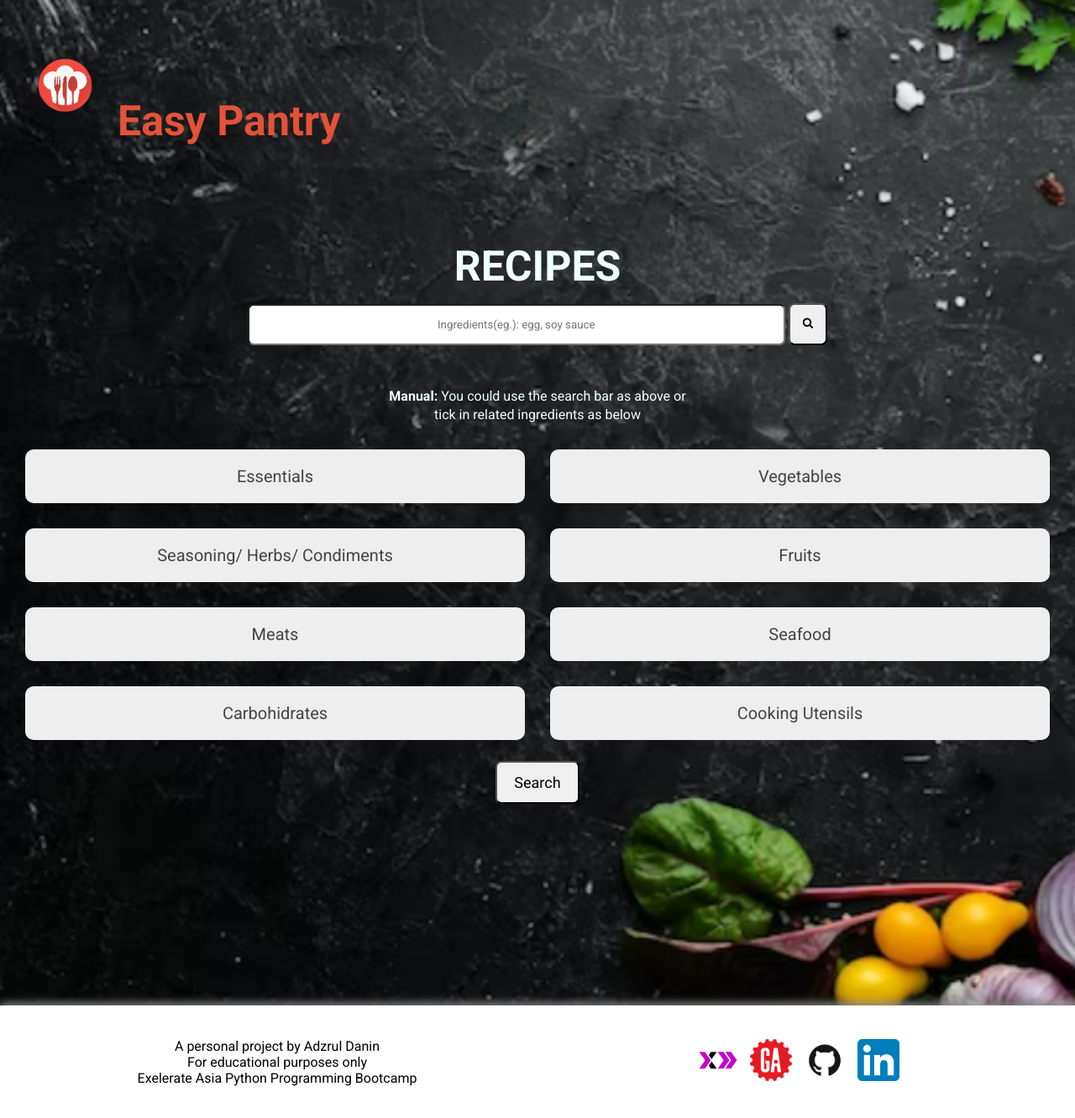
After one commit to AdzDa/Python_Programming_Bootcamp, a Flask app: template Project/WebDevelopment/EasyPantry_RecipeApp/templates/recipes.html in a window 1280 px wide. The commit adds this page. Shown: the whole page at 84% size. Run offline with Flask 3, Linux system fonts and the light colour scheme; the template is opened without the code that fills it, so the values that code supplies are empty.

Commit message:
add some

```diff
--- /dev/null
+++ b/Project/WebDevelopment/EasyPantry_RecipeApp/static/style1.css
@@ -0,0 +1,158 @@
+/* root */
+*{
+    margin: 0;
+    padding: 0;
+    box-sizing: border-box;
+    font-family: 'Roboto', sans-serif, 'Montserrat';
+    overflow-x: hidden;
+}
+
+/* .NavBar{
+    display: flex;
+    align-items: center;
+    padding: 20px;
+    background: white;
+    margin-bottom: 0px;
+} */
+
+.logo{
+    display: flex;
+    align-items: center;
+    margin-top: 15px;
+    margin-left: 15px;
+}
+
+a{
+    text-decoration: none;
+    color: gray;
+}
+
+.manual{
+    color: azure;
+    line-height: 22px;
+}
+
+footer{
+    box-shadow: 0 -3px 10px #888888;
+    text-align: center;
+    padding: 20px;
+    margin-bottom: 0px;
+    position: relative;
+    left: 0;
+    bottom: 0;
+    width: 100%;
+}
+
+.rowA{
+    display: flex;
+    align-items: center;
+    flex-wrap: wrap;
+    justify-content: space-around;
+}
+
+.info{
+    flex-basis: 50%;
+    max-width: 50%;
+    color: black;
+}
+
+.AttachmentLogos{
+    margin-top: 20px;
+    margin-bottom: 20px;
+    flex-basis: 50%;
+    max-width: 50%;
+}
+
+.AttachmentLogos img{
+    width: 50px;
+    /* flex: 1;
+    text-align: right; */
+}
+
+h1{
+    margin-top: 100px;
+    margin-bottom: 15px;
+    text-align: center;
+    color: azure;
+    font-size: 50px;
+}
+
+#input_text{
+    padding: 15px;
+    border-radius: 7px;
+    width: 50%;
+}
+
+    ::-webkit-input-placeholder {
+        text-align: center;
+    }
+
+    :-moz-placeholder {
+        text-align: center;
+    }
+
+#search_btn{
+    padding: 15px;
+    border-radius: 7px;
+    margin:auto;
+    max-width:350px"
+}
+
+.accordion {
+    background-color: #eee;
+    color: #444;
+    cursor: pointer;
+    padding: 20px;
+    width: 100%;
+    border: none;
+    text-align: left;
+    outline: none;
+    font-size: 20px;
+    text-align: center;
+    transition: 0.4s;
+    border-radius: 10px;
+    margin-top: 30px;
+  }
+
+  .active, .accordion:hover {
+    background-color: #ccc;
+  }
+
+  .panel {
+    padding: 10px 30px;
+    display: none;
+    background-color: white;
+    overflow: hidden;
+    border:1px solid black;
+    border-radius: 10px;
+    margin-top: 10px;
+  }
+
+  .col2{
+      flex-basis: 50%;
+  }
+
+  .row2{
+      display:flex;
+      margin-left: 30px;
+      margin-right: 30px;
+  }
+
+#search_btn2{
+    margin-top: 25px;
+    margin-bottom: 240px;
+    padding: 13px;
+    border-radius: 7px;
+    width:100px;
+    font-size: 18px;
+}
+
+.container{
+    overflow-y: auto;
+
+}
+
+.main_container{
+    background-image: url("../static/Background_recipe_pg.png");
+    background-size: cover;
+}
--- /dev/null
+++ b/Project/WebDevelopment/EasyPantry_RecipeApp/templates/recipes.html
@@ -0,0 +1,334 @@
+<!DOCTYPE html>
+<html lang="en">
+<head>
+    <meta charset="UTF-8">
+    <meta name="viewport" content="width=device-width, initial-scale=1.0">
+    <title>Easy Pantry - Recipe Generator</title>
+
+    <link rel="stylesheet" href="../static/style1.css">
+    <link rel="preconnect" href="https://fonts.googleapis.com">
+    <link rel="preconnect" href="https://fonts.gstatic.com" crossorigin>
+    <link href="https://fonts.googleapis.com/css2?family=Montserrat:wght@100;400;500;700&family=Roboto:wght@100;400;700&display=swap" rel="stylesheet">
+    <link rel="stylesheet" href="https://cdnjs.cloudflare.com/ajax/libs/font-awesome/4.7.0/css/font-awesome.min.css">
+</head>
+
+<body>
+    <div class="main_container">
+        <div class="header">
+            <div class="logo">
+                <img src="../static/logo.png" alt="Logo" width="125px">
+                <h1 style="color: rgb(228, 82, 56);">Easy Pantry</h1>
+            </div>
+        </div>
+
+        <h1>RECIPES</h1>
+        <div class="row1" style="margin-bottom: 50px;">
+            <form method="post">    <!--- action="/action_page.php"--->
+                <center>
+                <input type="text" name="" id="input_text" placeholder="Ingredients(eg.): egg, soy sauce">
+                <button type="submit" id="search_btn"><i class="fa fa-search"></i></button>
+                </center>
+            </form>
+        </div>
+
+        <p style="text-align: center; margin-top: 20px;" class="manual">
+            <strong>Manual:</strong> You could use the search bar as above or
+        <br>tick in related ingredients as below</p>
+
+        <div class="container">
+            <div class="row2">
+                <div class="col2">
+                    <button class="accordion">Essentials</button>
+                    <div class="panel">
+                        <form method="post" style="font-size: 20px; margin-left: 300px" class="row2">
+                            <div class="col2">
+                                <input type="checkbox" id="panel-1-a" name="panel-1-a" value="panel1A">
+                                <label for="panel-1-a">Cooking oil</label><br>
+
+                                <input type="checkbox" id="panel-1-b" name="panel-1-b" value="panel1B">
+                                <label for="panel-1-b">Garlic</label><br>
+
+                                <input type="checkbox" id="panel-1-c" name="panel-1-c" value="panel1C">
+                                <label for="panel-1-c">Onion/ Holland onion</label><br>
+
+                                <input type="checkbox" id="panel-1-d" name="panel-1-d" value="panel1D">
+                                <label for="panel-1-d">Red onion</label><br>
+                            </div>
+
+                            <div class="col2">
+                                <input type="checkbox" id="panel-1-e" name="panel-1-e" value="panel1E">
+                                <label for="panel-1-e">Shallot</label><br>
+
+                                <input type="checkbox" id="panel-1-f" name="panel-1-f" value="panel1F">
+                                <label for="panel-1-f">Sugar</label><br>
+
+                                <input type="checkbox" id="panel-1-g" name="panel-1-g" value="panel1G">
+                                <label for="panel-1-g">Salt</label><br>
+                            </div>
+                        </form>
+                    </div>
+
+                    <button class="accordion">Seasoning/ Herbs/ Condiments</button>
+                    <div class="panel">
+                        <form method="post" style="font-size: 20px; margin-left: 300px" class="row2">
+                            <div class="col2">
+                                <input type="checkbox" id="panel-2-a" name="panel-2-a" value="panel2A">
+                                <label for="panel-2-a">Curry powder</label><br>
+
+                                <input type="checkbox" id="panel-2-b" name="panel-2-b" value="panel2B">
+                                <label for="panel-2-b">Turmeric powder</label><br>
+
+                                <input type="checkbox" id="panel-2-c" name="panel-2-c" value="panel2C">
+                                <label for="panel-2-c">Ketchup</label><br>
+
+                                <input type="checkbox" id="panel-2-d" name="panel-2-d" value="panel2D">
+                                <label for="panel-2-d">Soy sauce</label><br>
+
+                                <input type="checkbox" id="panel-2-e" name="panel-2-e" value="panel2E">
+                                <label for="panel-2-e">Fish sauce</label><br>
+                            </div>
+
+                            <div class="col2">
+                                <input type="checkbox" id="panel-2-f" name="panel-2-f" value="panel2F">
+                                <label for="panel-2-f">Mayonnaise</label><br>
+
+                                <input type="checkbox" id="panel-2-g" name="panel-2-g" value="panel2G">
+                                <label for="panel-2-g">Sesame oil</label><br>
+
+                                <input type="checkbox" id="panel-2-h" name="panel-2-h" value="panel2H">
+                                <label for="panel-2-h">Oyster sauce</label><br>
+
+                                <input type="checkbox" id="panel-2-i" name="panel-2-i" value="panel2I">
+                                <label for="panel-2-i">Sambal</label><br>
+
+                                <input type="checkbox" id="panel-2-j" name="panel-2-j" value="panel2J">
+                                <label for="panel-2-j">Prawn paste/ Belacan</label><br>
+                            </div>
+                        </form>
+                    </div>
+
+                    <button class="accordion">Meats</button>
+                    <div class="panel">
+                        <form method="post" style="font-size: 20px; margin-left: 300px" class="row2">
+                            <div class="col2">
+                                <input type="checkbox" id="panel-3-a" name="panel-3-a" value="panel3A">
+                                <label for="panel-3-a">Lamb</label><br>
+
+                                <input type="checkbox" id="panel-3-b" name="panel-3-b" value="panel3B">
+                                <label for="panel-3-b">Cow</label><br>
+
+                                <input type="checkbox" id="panel-3-c" name="panel-3-c" value="panel3C">
+                                <label for="panel-3c-">Duck</label><br>
+                            </div>
+
+                            <div class="col2">
+                                <input type="checkbox" id="panel-3-d" name="panel-3-d" value="panel3D">
+                                <label for="panel-3-d">Steak</label><br>
+
+                                <input type="checkbox" id="panel-3-e" name="panel-3-e" value="panel3E">
+                                <label for="panel-3-e">Chicken</label><br>
+                            </div>
+                        </form>
+                    </div>
+
+                    <button class="accordion">Carbohidrates</button>
+                    <div class="panel">
+                        <form method="post" style="font-size: 20px; margin-left: 300px" class="row2">
+                            <div class="col2">
+                                <input type="checkbox" id="panel-4-a" name="panel-4-a" value="panel4A">
+                                <label for="panel-4-a">Rice</label><br>
+
+                                <input type="checkbox" id="panel-4-b" name="panel-4-b" value="panel4B">
+                                <label for="panel-4-b">Bread</label><br>
+                            </div>
+
+                            <div class="col2">
+                                <input type="checkbox" id="panel-4-c" name="panel-4-c" value="panel4C">
+                                <label for="panel-4-c">Pasta</label><br>
+
+                                <input type="checkbox" id="panel-4-d" name="panel-4-d" value="panel4D">
+                                <label for="panel-4-d">Flour</label><br>
+                            </div>
+                        </form>
+                    </div>
+                </div>
+
+                <div class="col2" style="margin-left:30px;">
+                    <button class="accordion">Vegetables</button>
+                    <div class="panel">
+                        <form method="post" style="font-size: 20px; margin-left: 300px" class="row2">
+                            <div class="col2">
+                                <input type="checkbox" id="panel-5-a" name="panel-5-a" value="panel5A">
+                                <label for="panel-5-a">Long beans</label><br>
+
+                                <input type="checkbox" id="panel-5-b" name="panel-5-b" value="panel5B">
+                                <label for="panel-5-b">Cabbage</label><br>
+
+                                <input type="checkbox" id="panel-5-c" name="panel-5-c" value="panel5C">
+                                <label for="panel-5-c">Cauliflower</label><br>
+
+                                <input type="checkbox" id="panel-5-d" name="panel-5-d" value="panel5D">
+                                <label for="panel-5-d">Spring onion</label><br>
+
+                                <input type="checkbox" id="panel-5-e" name="panel-5-e" value="panel5E">
+                                <label for="panel-5-e">Leek/ Kucai</label><br>
+
+                                <input type="checkbox" id="panel-5-f" name="panel-5-f" value="panel5F">
+                                <label for="panel-5-f">Ocra/ Bendi</label><br>
+
+                                <input type="checkbox" id="panel-5-g" name="panel-5-g" value="panel5G">
+                                <label for="panel-5-g">Eggplant</label><br>
+                            </div>
+
+                            <div class="col2">
+                                <input type="checkbox" id="panel-5-h" name="panel-5-h" value="panel5H">
+                                <label for="panel-5-h">Celery</label><br>
+
+                                <input type="checkbox" id="panel-5-i" name="panel-5-i" value="panel5I">
+                                <label for="panel-5-i">Chilli</label><br>
+
+                                <input type="checkbox" id="panel-5-j" name="panel-5-j" value="panel5J">
+                                <label for="panel-5-j">Broccoli</label><br>
+
+                                <input type="checkbox" id="panel-5-k" name="panel-5-k" value="panel5K">
+                                <label for="panel-5-k">Tomatoes</label><br>
+
+                                <input type="checkbox" id="panel-5-l" name="panel-5-l" value="panel5L">
+                                <label for="panel-5-l">Raddish</label><br>
+
+                                <input type="checkbox" id="panel-5-m" name="panel-5-m" value="panel5M">
+                                <label for="panel-5-m">Carrot</label><br>
+
+                                <input type="checkbox" id="panel-5-n" name="panel-5-n" value="panel5N">
+                                <label for="panel-5-n">Potatoes</label><br>
+                            </div>
+                        </form>
+                    </div>
+
+                    <button class="accordion">Fruits</button>
+                    <div class="panel">
+                        <form method="post" style="font-size: 20px; margin-left: 300px" class="row2">
+                            <div class="col2">
+                                <input type="checkbox" id="panel-6-a" name="panel-6-a" value="panel6A">
+                                <label for="panel-6-a">Mango</label><br>
+
+                                <input type="checkbox" id="panel-6-b" name="panel-6-b" value="panel6B">
+                                <label for="panel-6-b">Lime</label><br>
+
+                                <input type="checkbox" id="panel-6-c" name="panel-6-c" value="panel6C">
+                                <label for="panel-6-c">Lemon</label><br>
+
+                                <input type="checkbox" id="panel-6-d" name="panel-6-d" value="panel6D">
+                                <label for="panel-6-d">Orange</label><br>
+
+                                <input type="checkbox" id="panel-6-e" name="panel-6-e" value="panel6E">
+                                <label for="panel-6-e">Apple</label><br>
+                            </div>
+
+                            <div class="col2">
+                                <input type="checkbox" id="panel-6-f" name="panel-6-f" value="panel6F">
+                                <label for="panel-6-f">Papaya</label><br>
+
+                                <input type="checkbox" id="panel-6-g" name="panel-6-g" value="panel6G">
+                                <label for="panel-6-g">Banana</label><br>
+
+                                <input type="checkbox" id="panel-6-h" name="panel-6-h" value="panel6H">
+                                <label for="panel-6-h">Pineapple</label><br>
+
+                                <input type="checkbox" id="panel-6-i" name="panel-6-i" value="panel6I">
+                                <label for="panel-6-i">Jackfruit</label><br>
+                            </div>
+                        </form>
+                    </div>
+
+                    <button class="accordion">Seafood</button>
+                    <div class="panel">
+                        <form method="post" style="font-size: 20px; margin-left: 300px" class="row2">
+                            <div class="col2">
+                                <input type="checkbox" id="panel-7-a" name="panel-7-a" value="panel7A">
+                                <label for="panel-7-a">Prawn</label><br>
+
+                                <input type="checkbox" id="panel-7-b" name="panel-7-b" value="panel7B">
+                                <label for="panel-7-b">Fish</label><br>
+
+                                <input type="checkbox" id="panel-7-c" name="panel-7-c" value="panel7C">
+                                <label for="panel-7-c">Salmon</label><br>
+                            </div>
+
+                            <div class="col2">
+                                <input type="checkbox" id="panel-7-d" name="panel-7-d" value="panel7D">
+                                <label for="panel-7-d">Squid</label><br>
+
+                                <input type="checkbox" id="panel-7-e" name="panel-7-e" value="panel7E">
+                                <label for="panel-7-e">Eel</label><br>
+                            </div>
+                        </form>
+                    </div>
+
+                    <button class="accordion">Cooking Utensils</button>
+                    <div class="panel">
+                        <form method="post" style="font-size: 20px; margin-left: 300px" class="row2">
+                            <div class="col2">
+                                <input type="checkbox" id="panel-8-a" name="panel-8-a" value="panel8A">
+                                <label for="panel-8-a">Oven/ Microwave</label><br>
+
+                                <input type="checkbox" id="panel-8-b" name="panel-8-b" value="panel8B">
+                                <label for="panel-8-b">Pressure cooker</label><br>
+                            </div>
+
+                            <div class="col2">
+                                <input type="checkbox" id="panel-8-c" name="panel-8-c" value="panel8C">
+                                <label for="panel-8-c">Stir fry pan</label><br>
+
+                                <input type="checkbox" id="panel-8-d" name="panel-8-d" value="panel8D">
+                                <label for="panel-8-d">Boiling pot</label><br>
+                            </div>
+                        </form>
+                    </div>
+                </div>
+            </div>
+
+            <div>
+                <center>
+                    <form action="" method="post">
+                        <input type="submit" value="Search" id="search_btn2">
+                    </form>
+                </center>
+            </div>
+
+            <script>
+                var acc = document.getElementsByClassName("accordion");
+                var i;
+
+                for (i = 0; i < acc.length; i++) {
+                  acc[i].addEventListener("click", function() {
+                    this.classList.toggle("active");
+                    var panel = this.nextElementSibling;
+                    if (panel.style.display === "block") {
+                      panel.style.display = "none";
+                    } else {
+                      panel.style.display = "block";
+                    }
+                  });
+                }
+            </script>
+        </div>
+    </div>
+
+    <footer>
+        <div class="rowA">
+            <div class="info">
+                <p>A personal project by Adzrul Danin</p>
+                <p>For educational purposes only</p>
+                <p>Exelerate Asia Python Programming Bootcamp</p>
+            </div>
+            <div class="AttachmentLogos">
+                <img src="../static/ExelerateAsia_logo.png" alt="ExelerateAsia">
+                <img src="../static/GA Academy_logo.png" alt="GA Academy" style="margin-left: 10px;">
+                <img src="../static/GitHub_logo.png" alt="Github Profile" style="margin-left: 10px;">
+                <img src="../static/LinkedIn_logo.png" alt="Linkedin profile" style="margin-left: 10px;">
+            </div>
+        </div>
+    </footer>
+</body>
+</html>
```
Also changed, not shown: Project/WebDevelopment/EasyPantry_RecipeApp/static/style2.css (renamed from Project/WebDevelopment/Boojang_RecipeApp/static/style1.css, +39 -8 lines), Project/WebDevelopment/EasyPantry_RecipeApp/templates/calories.html (renamed from Project/WebDevelopment/Boojang_RecipeApp/templates/recipes.html, +11 -3 lines), Project/WebDevelopment/Boojang_RecipeApp/templates/calories.html (deleted), Project/WebDevelopment/EasyPantry_RecipeApp/Requirements.txt (renamed from Project/WebDevelopment/Boojang_RecipeApp/Requirements.txt), Project/WebDevelopment/EasyPantry_RecipeApp/app.py (renamed from Project/WebDevelopment/Boojang_RecipeApp/app.py), Project/WebDevelopment/EasyPantry_RecipeApp/helloWorld.py (renamed from Project/WebDevelopment/Boojang_RecipeApp/helloWorld.py), Project/WebDevelopment/EasyPantry_RecipeApp/output/index_page.png (added), Project/WebDevelopment/EasyPantry_RecipeApp/output/recipe_page.png (added), Project/WebDevelopment/EasyPantry_RecipeApp/static/Background_recipe_pg.png (added), Project/WebDevelopment/EasyPantry_RecipeApp/static/ExelerateAsia_logo.png (renamed from Project/WebDevelopment/Boojang_RecipeApp/static/ExelerateAsia_logo.png), Project/WebDevelopment/EasyPantry_RecipeApp/static/GA Academy_logo.png (renamed from Project/WebDevelopment/Boojang_RecipeApp/static/GA Academy_logo.png), Project/WebDevelopment/EasyPantry_RecipeApp/static/GitHub_logo.png (renamed from Project/WebDevelopment/Boojang_RecipeApp/static/GitHub_logo.png), Project/WebDevelopment/EasyPantry_RecipeApp/static/LinkedIn_logo.png (renamed from Project/WebDevelopment/Boojang_RecipeApp/static/LinkedIn_logo.png), Project/WebDevelopment/EasyPantry_RecipeApp/static/MainBackground_food.jpg (renamed from Project/WebDevelopment/Boojang_RecipeApp/static/MainBackground_food.jpg), 4 more files.
